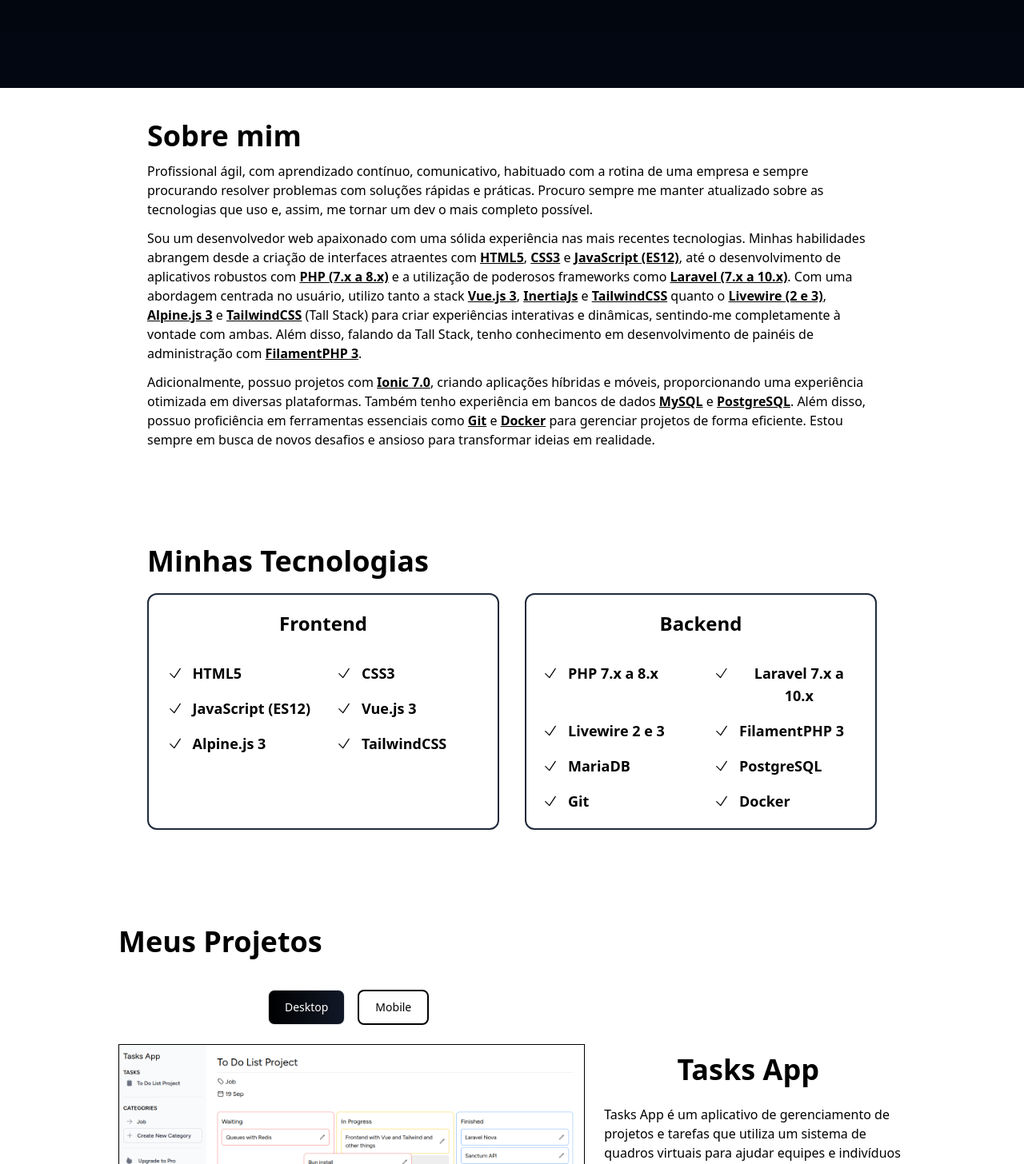
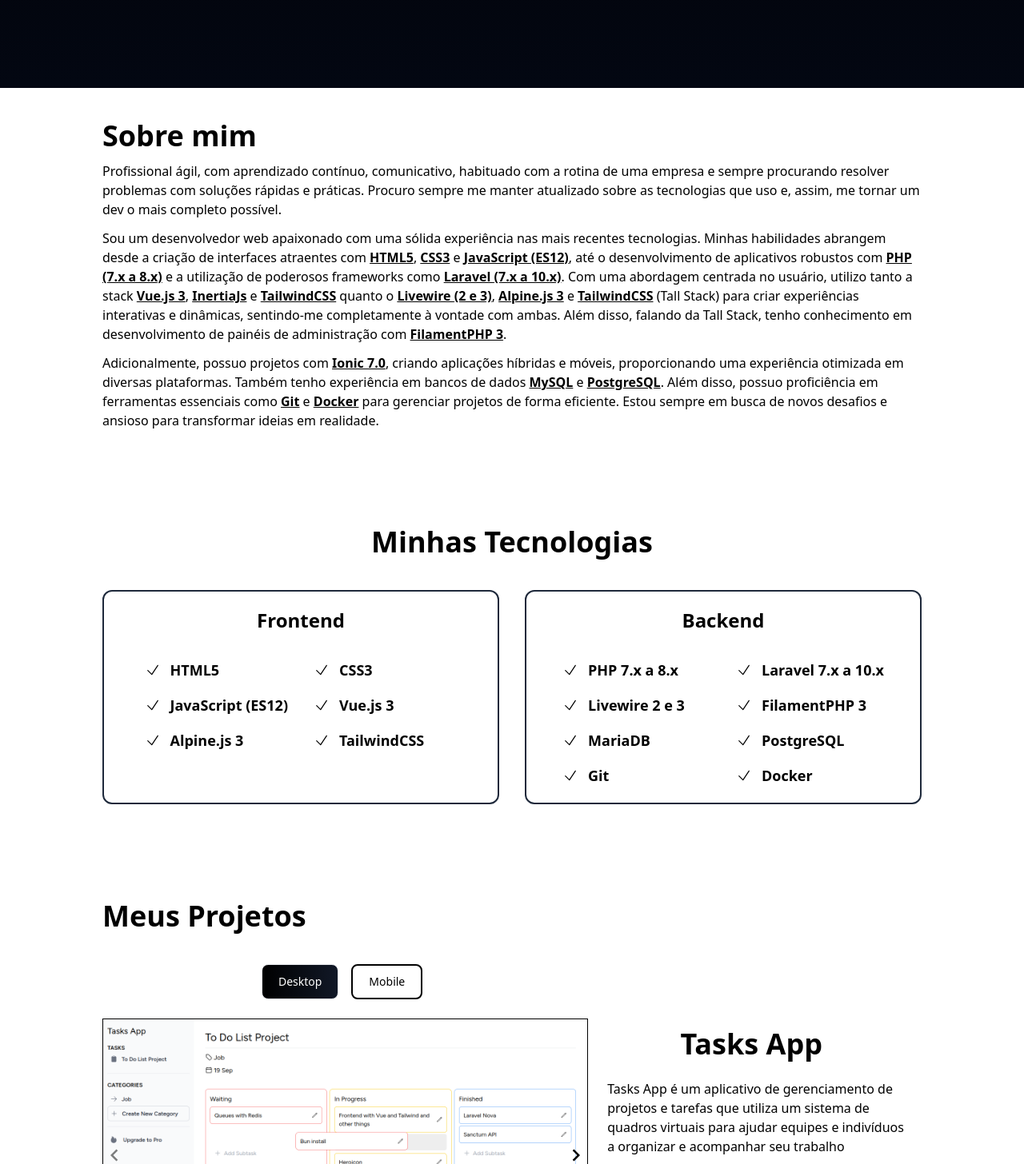
Before and after one commit to MatheusCavalc/My-Portfolio, a Vue app: page / in a window 1280 px wide. Shown: the part 494-1950 px from the top of the page at 80% size. Built offline with nearby package versions, Linux system fonts and the light colour scheme; a web font is replaced by a local one.

Commit message:
change styles

```diff
--- a/src/components/AboutMe.vue
+++ b/src/components/AboutMe.vue
@@ -38,9 +38,9 @@ window.addEventListener('scroll', debounce(function () {
 
 <template>
     <div class="text-black bg-white">
-        <div class="py-10 pb-20 px-14 md:mx-32">
+        <div class="py-10 pb-20 mx-7 md:mx-32">
             <a id="about-me"></a>
-            <p class="text-4xl font-bold">Sobre mim</p>
+            <p class="text-3xl lg:text-4xl font-bold">Sobre mim</p>
             <div class="mt-3" data-animation="left">
                 <p>Profissional ágil, com aprendizado contínuo, comunicativo, habituado com a rotina de uma empresa e
                     sempre
--- a/src/components/LastLinks.vue
+++ b/src/components/LastLinks.vue
@@ -21,7 +21,7 @@ const copyGmail = () => {
 <template>
     <div class="mt-20 pb-32">
         <div class="flex justify-center mb-5">
-            <p class="text-4xl font-bold">Entre em Contato</p>
+            <p class="text-3xl lg:text-4xl font-bold">Entre em Contato</p>
         </div>
 
         <div class="flex justify-center">
--- a/src/components/MyProjects.vue
+++ b/src/components/MyProjects.vue
@@ -45,9 +45,9 @@ window.addEventListener('scroll', debounce(function () {
 
 <template>
     <div class="text-black bg-white">
-        <div class="px-5 py-10 md:mx-32">
+        <div class="mx-5 py-10 md:mx-32">
             <a id="my-projects"></a>
-            <p class="text-4xl font-bold text-center lg:text-left">Meus Projetos</p>
+            <p class="text-3xl lg:text-4xl font-bold text-center lg:text-left">Meus Projetos</p>
 
             <TasksApp />
 
--- a/src/components/MyTechnologies.vue
+++ b/src/components/MyTechnologies.vue
@@ -40,11 +40,11 @@ window.addEventListener('scroll', debounce(function () {
 
 <template>
     <div class="bg-white text-black">
-        <div class="px-14 py-10 md:mx-32 pb-20">
+        <div class="mx-4 py-10 md:mx-32 pb-20">
             <a id="my-technologies"></a>
-            <p class="text-4xl font-bold">Minhas Tecnologias</p>
+            <p class="text-3xl lg:text-4xl font-bold text-center">Minhas Tecnologias</p>
 
-            <div class="mt-5">
+            <div class="mt-5 lg:mt-10">
                 <div class="md:grid md:grid-cols-2 md:gap-8">
 
                     <div class="border-2 border-slate-800 rounded-xl p-5 text-center" data-animation="left">
--- a/src/components/OtherProjects.vue
+++ b/src/components/OtherProjects.vue
@@ -4,9 +4,9 @@
 
 <template>
     <div class="text-white py-10 bg-gradient-to-b from-black to-gray-950">
-        <div class="pt-1 pb-10 px-14 md:mx-32">
+        <div class="pt-1 pb-10 mx-4 md:mx-32">
             <a id="other-projects"></a>
-            <p class="text-4xl font-bold">Outros Projetos</p>
+            <p class="text-3xl lg:text-4xl font-bold">Outros Projetos</p>
 
             <div class="md:grid md:grid-cols-2 md:gap-4 mt-10 text-black">
                 <div class="bg-white rounded-lg p-5 mb-3 md:mb-0">
```
